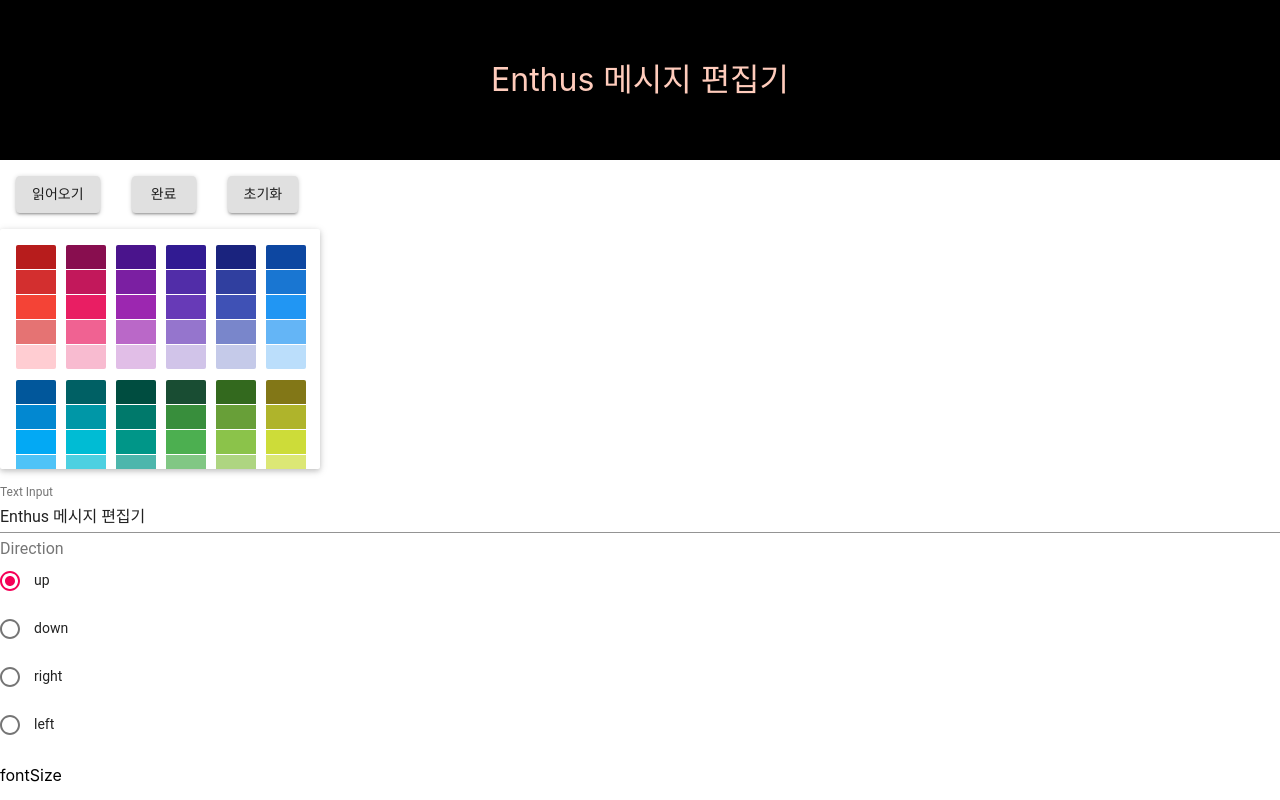
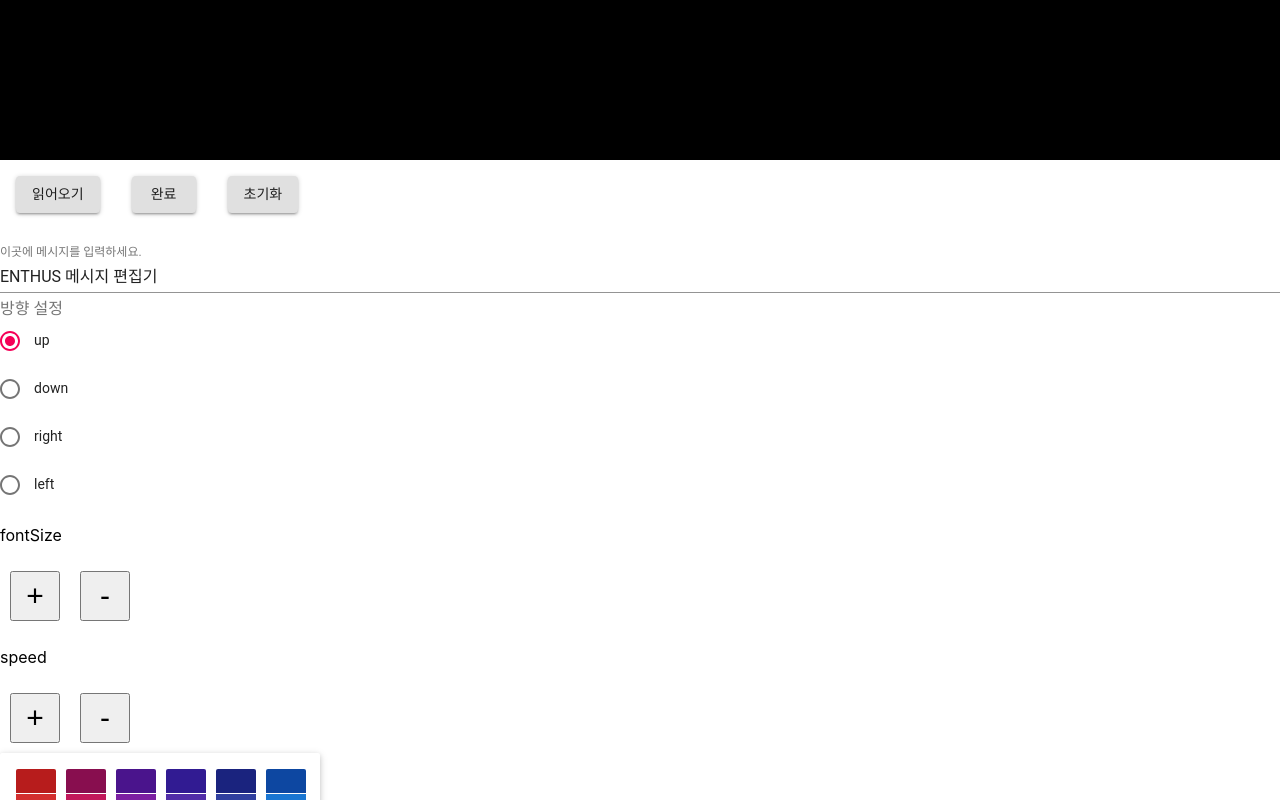
Before and after one commit to enthusapp/esign, a React (Create React App) app: page / in a window 1280 px wide. Shown: the top 800 px of the page. Built offline with nearby package versions, Linux system fonts and the light colour scheme.

Commit message:
design omptimization

```diff
--- a/src/App.js
+++ b/src/App.js
@@ -119,10 +119,10 @@
 
   getDefaultState = () => ({
     direction: 'up',
-    textState: 'Enthus 메시지 편집기',
+    textState: 'ENTHUS 메시지 편집기',
     colorState: '#FFCCBC',
     fontSize: 2,
-    speed: 10,
+    speed: 5,
   })
 
   getNewState = (data) => {
@@ -310,9 +310,7 @@
             animation={currentAnimation}
             {...playerProps}
           />
-        </div>
-        {this.isPlayerMode() ? (<></>) : (
-          <div className="InputWrap" style={{ zIndex: 1 }}>
+          {this.isPlayerMode() ? (<></>) : (
             <MainButton
               className="mainButton"
               load={this.load}
@@ -321,12 +319,12 @@
               saveAs={this.saveAs}
               isElectron={this.isElectron()}
             />
-            <SwatchesPicker
-              className="colorInput"
-              onChangeComplete={this.colorChange}
-            />
+          )}
+        </div>
+        {this.isPlayerMode() ? (<></>) : (
+          <div className="InputWrap" style={{ zIndex: 1 }}>
             <TextField
-              label="Text Input"
+              label="이곳에 메시지를 입력하세요."
               className="textInput"
               value={textState}
               onChange={this.textChange}
@@ -334,12 +332,16 @@
               fullWidth
             />
             <DirectionButton
-              name="Direction"
+              name="방향 설정"
               keys={Object.keys(this.getAnimationList())}
               direction={direction}
               handleChange={this.directionChange}
             />
             {IncButtonComponents}
+            <SwatchesPicker
+              className="colorInput"
+              onChangeComplete={this.colorChange}
+            />
           </div>)}
       </div>
     );
--- a/src/components/IncButton.js
+++ b/src/components/IncButton.js
@@ -8,8 +8,8 @@
   } = prop;
 
   const buttonStyle = {
-    height: '100px',
-    width: '100px',
+    height: '50px',
+    width: '50px',
     margin: '10px',
     fontSize: '30px',
   };
--- a/src/components/MainButton.js
+++ b/src/components/MainButton.js
@@ -37,7 +37,7 @@
     const marginStyle = { margin: '1rem' };
 
     return (
-      <div>
+      <div style={{ backgroundColor: 'white', width: '100%' }}>
         {isLoaded ? (<></>
         ) : (
           <label htmlFor="load">
```
Also changed, not shown: 1 other file (tests, documents, lock files or other folders).
